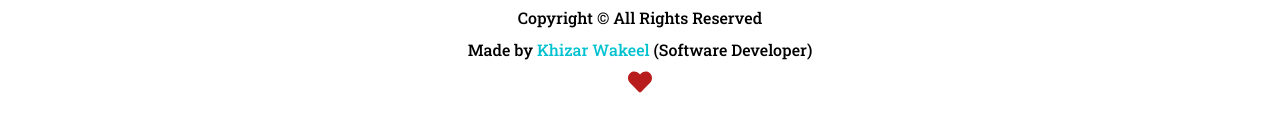
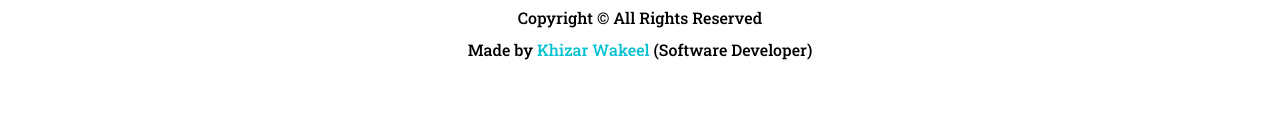
Before and after one commit to khizarwakeel/Panaverse-DAO, a Next.js app: page / in a window 1280 px wide. Shown: the part 3637-3768 px from the top of the page. After the commit the page ends 3739 px from the top, so only its background shows below. Built offline with nearby package versions, Linux system fonts and the light colour scheme.

Commit message:
removed heart icon

```diff
--- a/src/components/layout/footer.tsx
+++ b/src/components/layout/footer.tsx
@@ -1,6 +1,6 @@
 import Image from "next/image";
 import Wrapper from "../shared/wrapper";
-import { FaFacebookF, FaYoutube, FaGithub, FaHeart } from "react-icons/fa";
+import { FaFacebookF, FaYoutube, FaGithub } from "react-icons/fa";
 
 const Footer = () => {
   const programsData = [
@@ -81,10 +81,6 @@ const Footer = () => {
             Made by <span className="text-[#00c2d0]">Khizar Wakeel</span>{" "}
             (Software Developer)
           </p>
-          <div className="md:text-2xl text-base text-red-700 flex justify-center mt-2">
-            {" "}
-            <FaHeart />
-          </div>
         </div>
       </Wrapper>
     </footer>
```
